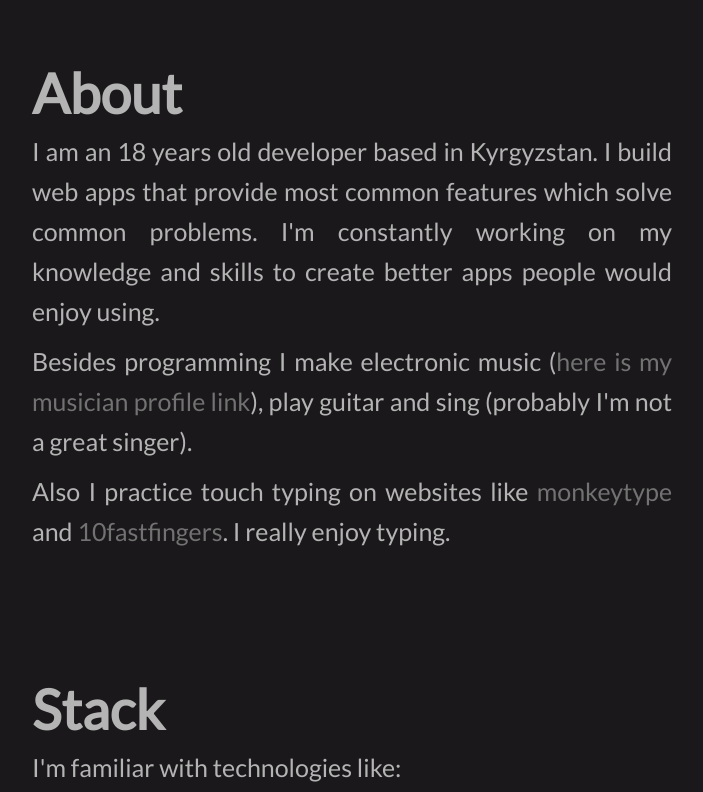
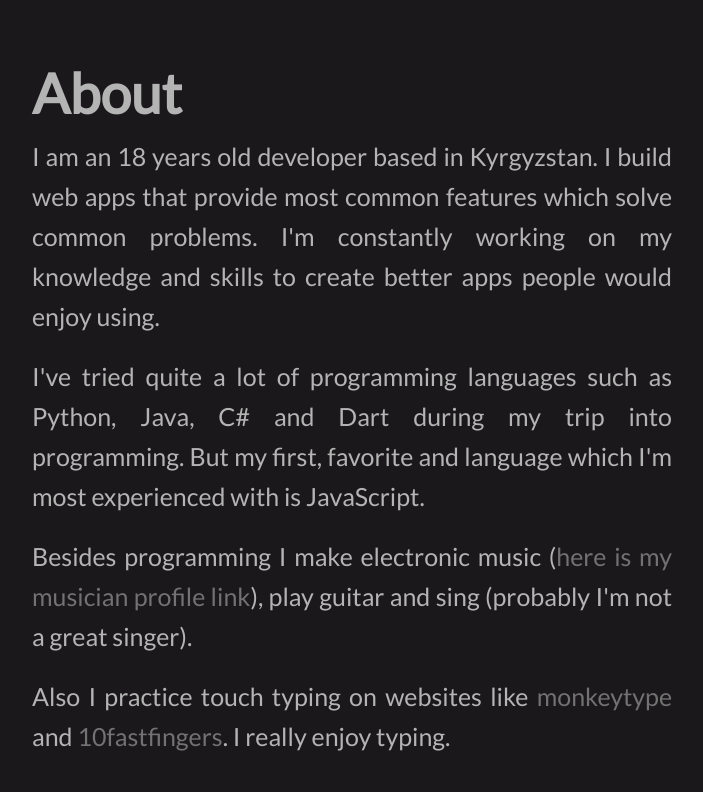
Before and after one commit to akmatoff/akmatoff.github.io, a React (Create React App) app: page / in a window 1280 px wide. Shown: the part 800-1592 px from the top of the page, without its empty margins (98-801 px from the left). Built offline with nearby package versions, Linux system fonts and the light colour scheme.

Commit message:
UPDATE: new project, about edited

```diff
--- a/src/assets/data/projects.json
+++ b/src/assets/data/projects.json
@@ -1,4 +1,15 @@
 [
+    {
+        "project_id": 1,
+        "project_title": "Posterz",
+        "project_type": "Web App",
+        "description": "College project | A blog app",
+        "technology": "JavaScript, Python, Flask",
+        "app": "https://https://posterz.akmatoff.repl.co",
+        "repositories": [
+            "https://github.com/akmatoff/posterz"
+        ]
+    },
     {
         "project_id": 2,
         "project_title": "History of Kyrgyzstan",
@@ -22,6 +33,16 @@
         ]
     },
     {
+        "project_id": 5,
+        "project_title": "Boorsound",
+        "project_type": "Desktop App",
+        "description": "An mp3 player for desktop that provides most common features mp3 players require.",
+        "technology": "Electronjs",
+        "repositories": [
+            "https://github.com/boorsoft/boorsound"
+        ]
+    },
+    {
         "project_id": 4,
         "project_title": "HTC Online Library",
         "project_type": "Web App",
@@ -34,7 +55,7 @@
         ]
     },
     {
-        "project_id": 5,
+        "project_id": 6,
         "project_title": "ThreeJS Car Driving",
         "project_type": "Web App",
         "description": "A webGL app with a drivable car using keyboard implemented using ThreeJS library.",
@@ -45,7 +66,7 @@
         ]
     },
     {
-        "project_id": 6,
+        "project_id": 7,
         "project_title": "P5.js Visualizer",
         "project_type": "Web App",
         "description": "Simple audio visuals with p5.js",
@@ -56,7 +77,7 @@
         ]
     },
     {
-        "project_id": 7,
+        "project_id": 8,
         "project_title": "Instabet | An instagram clone (almost)",
         "project_type": "Web App",
         "description": "Instagram like app",
@@ -66,7 +87,7 @@
         ]
     },
     {
-        "project_id": 8,
+        "project_id": 9,
         "project_title": "Pomodoro",
         "project_type": "Web App",
         "description": "Just a simple pomodoro app",
@@ -77,7 +98,7 @@
         ]
     },
     {
-        "project_id": 10,
+        "project_id": 11,
         "project_title": "Github Repo Viewer",
         "project_type": "Web App",
         "description": "Just a simple github organization repositories viewing app",
@@ -88,7 +109,7 @@
         ]
     },
     {
-        "project_id": 9,
+        "project_id": 10,
         "project_title": "Cooroot",
         "project_type": "Web App",
         "description": "My musician page",
@@ -97,16 +118,5 @@
         "repositories": [
             "https://github.com/akmatoff/coorootmusic"
         ]
-    },
-    {
-        "project_id": 1,
-        "project_title": "Posterz",
-        "project_type": "Web App",
-        "description": "College project | A blog app",
-        "technology": "JavaScript, Python, Flask",
-        "app": "https://https://posterz.akmatoff.repl.co",
-        "repositories": [
-            "https://github.com/akmatoff/posterz"
-        ]
     }
 ]
--- a/src/components/About.css
+++ b/src/components/About.css
@@ -4,6 +4,7 @@
 }
 
 .text-container {
+  margin: 5px 0;
   padding: 5px 0;
   width: clamp(380px, 50vw, 700px);
   font-size: clamp(15px, 4vw, 25px);
--- a/src/components/About.js
+++ b/src/components/About.js
@@ -25,6 +25,11 @@ function About() {
         people would enjoy using.
       </div>
       <div className="text-container">
+        I've tried quite a lot of programming languages such as Python, Java, C#
+        and Dart during my trip into programming. But my first, favorite and
+        language which I'm most experienced with is JavaScript.
+      </div>
+      <div className="text-container">
         Besides programming I make electronic music (
         <a className="link" href="https://cooroot.netlify.app">
           here is my musician profile link
```
